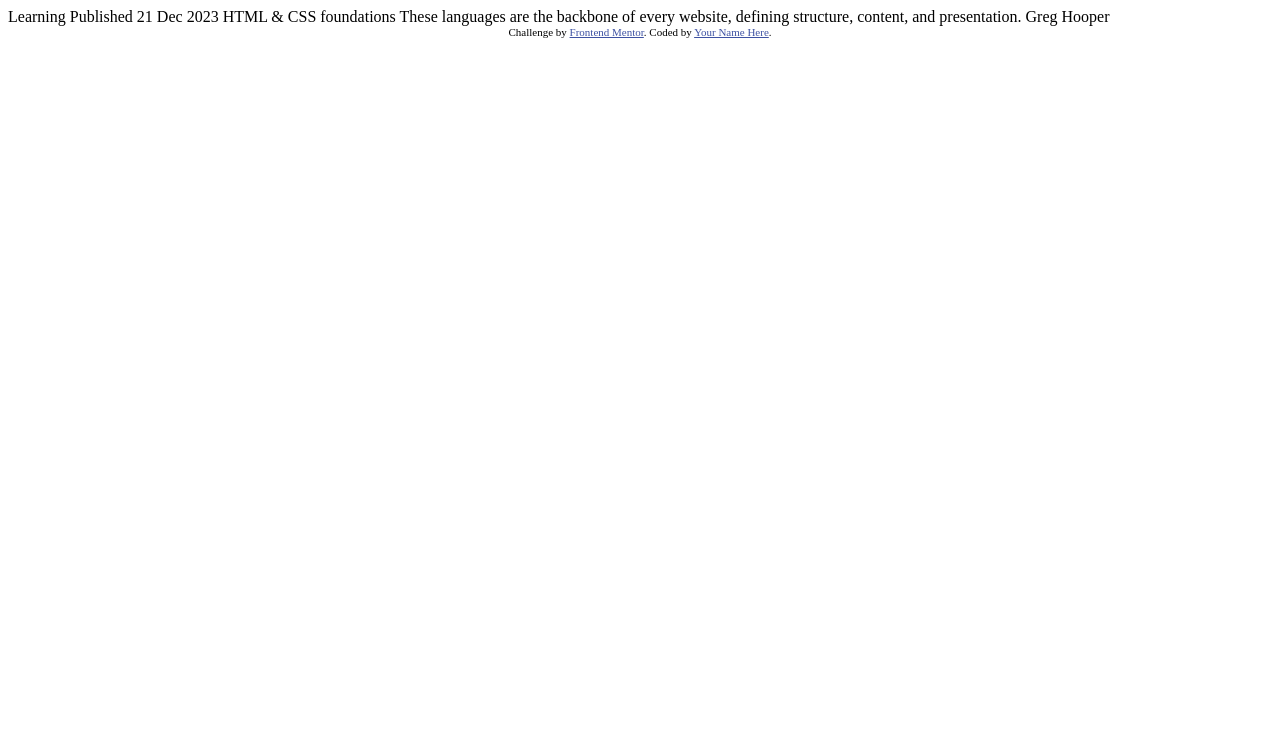
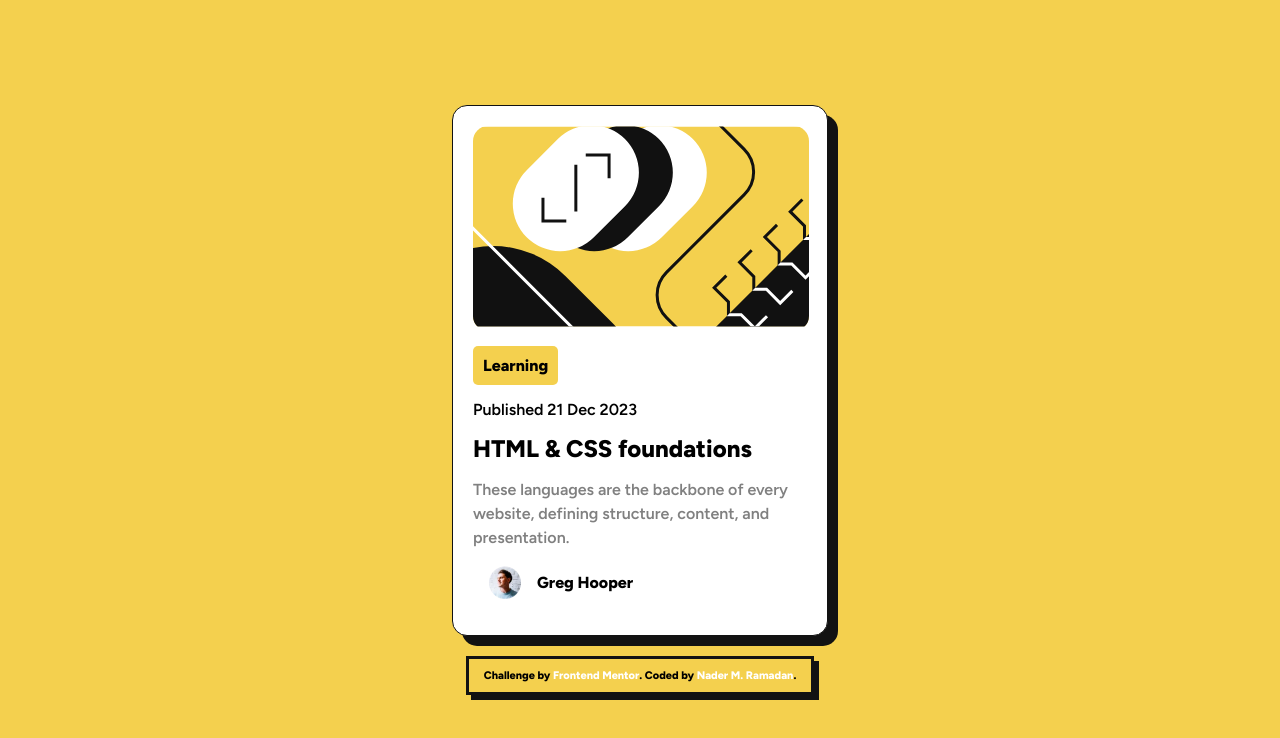
Before and after one commit to Nader-Ramadan/blog-preview-card-main, a plain HTML site: page index.html in a window 1280 px wide. Drawn offline with Linux system fonts and the light colour scheme.

Commit message:
Finishing the Project

```diff
--- a/index.html
+++ b/index.html
@@ -5,29 +5,24 @@
   <meta name="viewport" content="width=device-width, initial-scale=1.0">
   <link rel="stylesheet" href="./styles.css">
   <link rel="icon" type="image/png" sizes="32x32" href="./assets/images/favicon-32x32.png">
-
   <title>Frontend Mentor | Blog preview card</title>
-
-  <style>
-    .attribution { font-size: 11px; text-align: center; }
-    .attribution a { color: hsl(228, 45%, 44%); }
-  </style>
 </head>
 <body>
+  <main>
+  <div class="ill"><img src="./assets/images/illustration-article.svg" alt="banner"></div>
+  <div class="ler">Learning</div>
+  <p class="pub">Published 21 Dec 2023</p>
+  <h2 class="htm">HTML & CSS foundations</h2>
+  <p class="the">These languages are the backbone of every website, defining structure, content, and presentation.</p>
+  <div class="gre">
+    <img src="./assets/images/image-avatar.webp" alt="personal photo">
+    <span>Greg Hooper</span>
+  </div>
 
-  Learning
-
-  Published 21 Dec 2023
-
-  HTML & CSS foundations
-
-  These languages are the backbone of every website, defining structure, content, and presentation.
-
-  Greg Hooper
-
+  </main>
   <div class="attribution">
     Challenge by <a href="https://www.frontendmentor.io?ref=challenge" target="_blank">Frontend Mentor</a>.
-    Coded by <a href="#">Your Name Here</a>.
+    Coded by <a href="https://github.com/Nader-Ramadan">Nader M. Ramadan</a>.
   </div>
 </body>
 </html>
--- a/styles.css
+++ b/styles.css
@@ -0,0 +1,75 @@
+@import url('https://fonts.googleapis.com/css2?family=Figtree:wght@600;800&display=swap');
+* {
+    margin: 0;
+    padding: 0;
+    overflow: hidden;
+    box-sizing: border-box;
+    font-family: 'Figtree', sans-serif;
+    /* outline: auto; */
+}
+:root {
+    --primaryColor: hsl(47, 88%, 63%);
+    --secondaryColor: hsl(0, 0%, 100%);
+    --textColor: hsl(0, 0%, 50%);
+    --headingColor: hsl(0, 0%, 7%);
+    --radius: 15px;
+}
+p {
+    font-size: 16px;
+}
+body {
+    background: var(--primaryColor);
+    display: flex;
+    flex-flow: column;
+    justify-content: center;
+    align-items: center;
+    min-height: 100vh;
+    gap: 20px;
+    padding: 0 20px;
+}
+main {
+    background: var(--secondaryColor);
+    display: flex;
+    flex-flow: column;
+    align-items: flex-start;
+    width: 23.5em;
+    padding: 20px;
+    border-radius: var(--radius);
+    gap: 15px;
+    box-shadow: 10px 10px var(--headingColor);
+    border: 1px solid var(--headingColor);
+}
+.ill {
+    border-radius: var(--radius);
+}
+.ler {
+    background: var(--primaryColor);
+    border-radius: 5px;
+    padding: 10px;
+    font-weight: 800;
+}
+.pub{
+    font-weight: 600;
+}
+.htm {
+    font-weight: 800;
+}
+.the {
+    color: var(--textColor);
+    line-height: 1.5em;
+    font-weight: 400;
+}
+.gre {
+    margin-top: -15px;
+    display: flex;
+    align-items: center;
+    justify-content: flex-start;
+}
+.gre > img {
+    scale: 0.5;
+}
+.gre > span{
+    font-weight: 800;
+}
+.attribution { font-size: 11px; text-align: center; font-weight: 800; border: 3px solid var(--headingColor); padding: 10px 15px; box-shadow: 5px 5px var(--headingColor);}
+.attribution a { color: hsl(228, 45%, 44%); text-decoration: none; color: var(--secondaryColor);}
```
